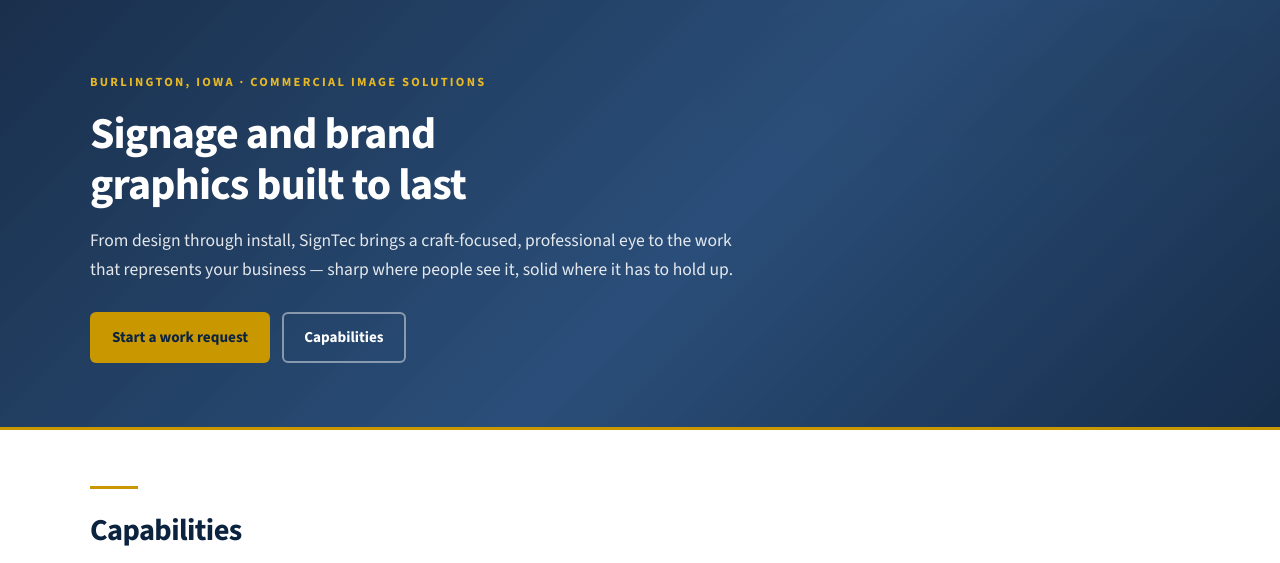
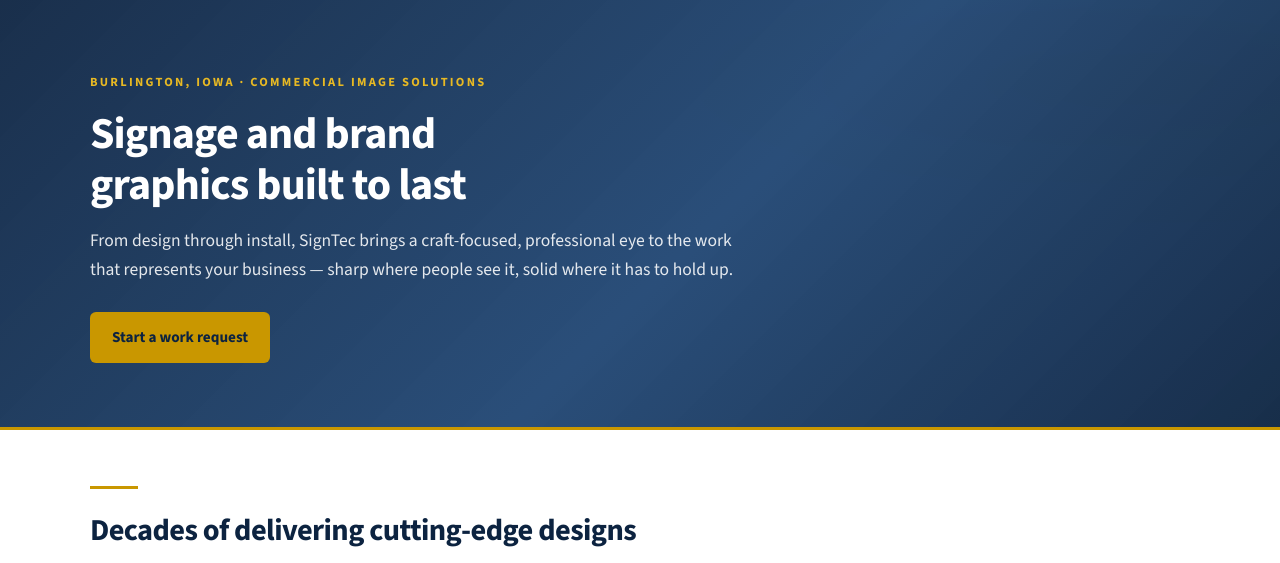
Before and after one commit to talleyman22/signtec, a website: page public/index.html in a window 1280 px wide. Shown: the part 194-757 px from the top of the page. Drawn offline with nearby package versions, Linux system fonts and the light colour scheme.

Commit message:
Copy: decades/1990 headers; drop redundant hero CTA

```diff
--- a/public/index.html
+++ b/public/index.html
@@ -39,7 +39,6 @@
       </p>
       <div class="hero-actions">
         <a class="btn btn-primary" href="request.html">Start a work request</a>
-        <a class="btn btn-secondary" href="services.html">Capabilities</a>
       </div>
     </div>
   </section>
@@ -49,7 +48,7 @@
       <div class="container">
         <div class="section-head">
           <hr class="gold-rule">
-          <h2>Capabilities</h2>
+          <h2>Decades of delivering cutting-edge designs</h2>
           <p>
             Storefronts, brand systems, fleets, and interior displays — the applications we design,
             produce, and install. Span more than one? Note it on the work request.
```
Also changed, not shown: public/services.html (+1 -1 lines).
